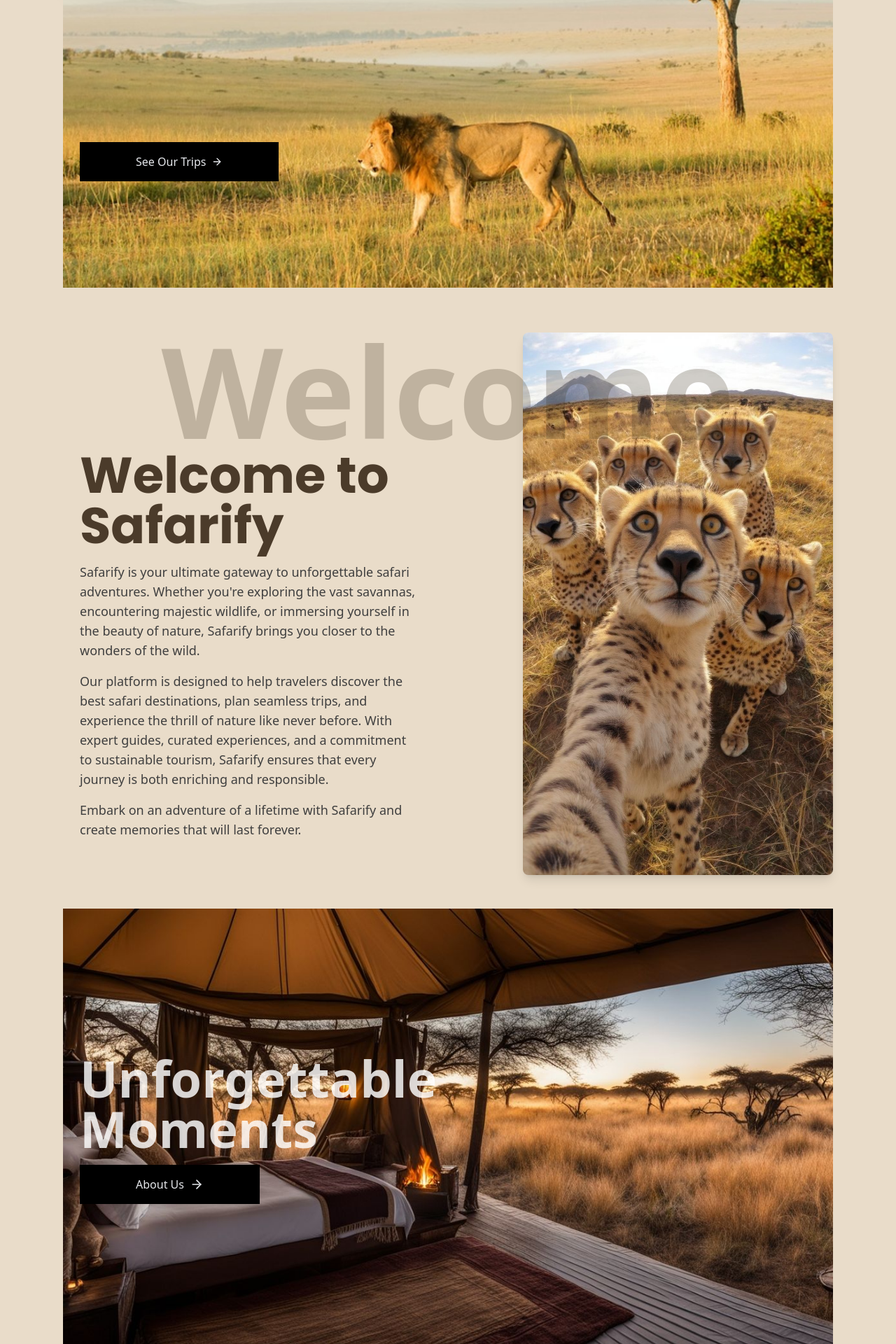
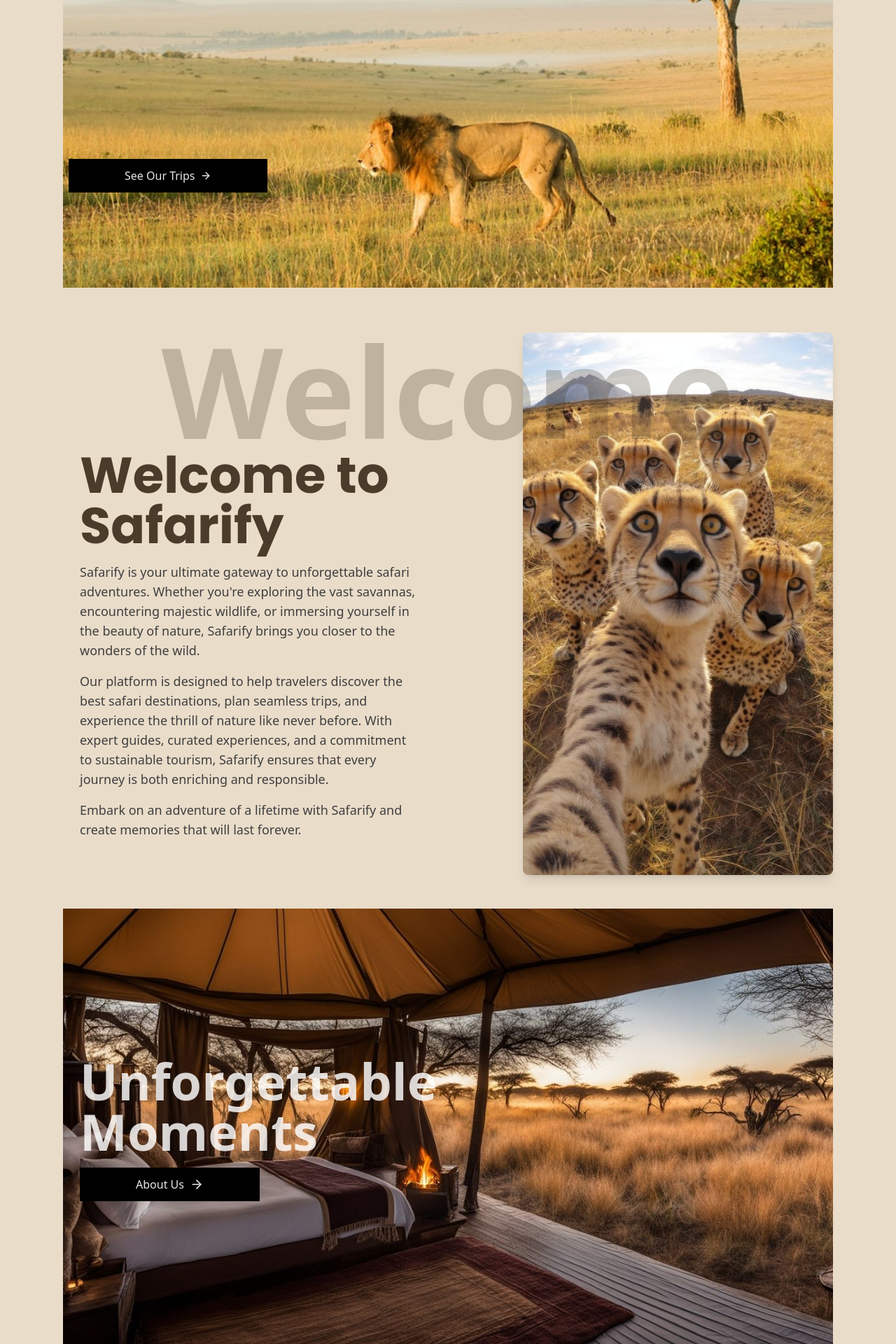
Before and after one commit to AbubakerSalah/safarify, a React (Vite) app: page / in a window 1280 px wide. Shown: the part 494-2414 px from the top of the page at 70% size. Built offline with nearby package versions, Linux system fonts and the light colour scheme.

Commit message:
Update Home.jsx

```diff
--- a/src/Pages/Home.jsx
+++ b/src/Pages/Home.jsx
@@ -14,9 +14,9 @@
           </h2>
         </div>
 
-        <div className="absolute p-6 bottom-0 lg:mb-32">
+        <div className="absolute p-2 bottom-0 lg:mb-32">
           <Link to="/trips">
-            <button className="bg-black text-gray-200  px-12 md:px-20 py-4 flex items-center gap-2 group transition-all duration-300">
+            <button className="bg-black text-gray-200  px-6 md:px-20 py-3 flex items-center gap-2 group transition-all duration-300">
               See Our Trips
               <ArrowRight className="w-4 h-5 transform transition-transform duration-300 group-hover:translate-x-2" />
             </button>
@@ -73,7 +73,7 @@
               Unforgettable <br /> Moments
             </h4>
             <Link to="/about">
-              <button className="bg-black text-gray-200   px-16 md:px-20 py-4 mt-4 flex items-center gap-2 group transition-all duration-300">
+              <button className="bg-black text-gray-200   px-6 md:px-20 py-3 mt-4 flex items-center gap-2 group transition-all duration-300">
                 About Us
                 <ArrowRight className="w-5 h-5 transform transition-transform duration-300 group-hover:translate-x-2" />
               </button>
```
